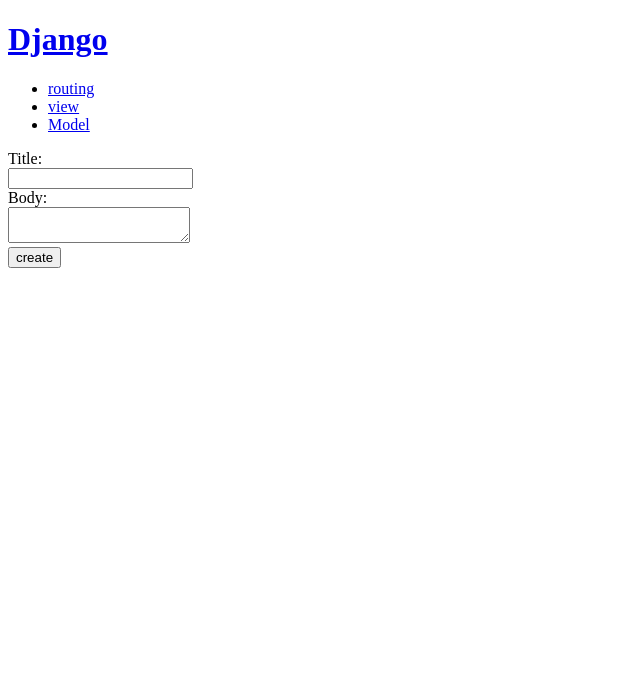
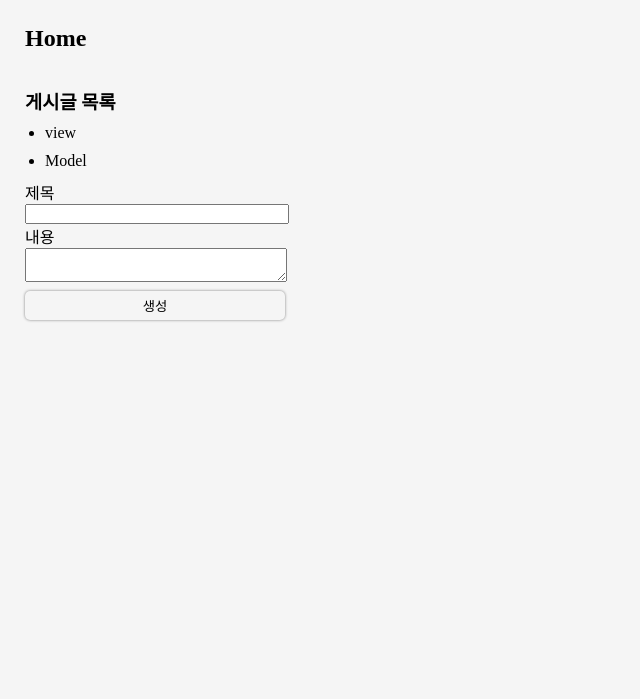
Before and after one commit to wlstmd/CRUD-django, a Django app: page /create/ in a window 1280 px wide; the page is wider, and only the part inside the window is pictured. Shown: the top 699 px of that part, without its empty margins (0-640 px from the left). Run offline with Django 5.2, Linux system fonts and the light colour scheme; some web fonts are replaced.

Commit message:
feat: styles

```diff
--- /dev/null
+++ b/myapp/static/myapp/styles.css
@@ -0,0 +1,83 @@
+@font-face {
+  font-family: 'YEONGJUPunggiGinsengTTF';
+  src: url('https://cdn.jsdelivr.net/gh/projectnoonnu/noonfonts_2310@1.0/YEONGJUPunggiGinsengTTF.woff2') format('woff2');
+  font-weight: normal;
+  font-style: normal;
+}
+
+* {
+  font-family: 'YEONGJUPunggiGinsengTTF';
+  margin: 0;
+  padding: 0;
+}
+
+a {
+  all: unset;
+}
+
+a:hover {
+  cursor: pointer;
+}
+
+body {
+  margin: 0;
+  padding: 0;
+}
+
+header {
+  width: 100%;
+  max-width: 1400px;
+  max-height: 650px;
+  height: 50rem;
+  padding: 25px;
+  background-color: whitesmoke;
+}
+
+header h3 {
+  margin-top: 35px;
+}
+
+header li {
+  margin: 10px 20px;
+}
+
+header li:hover {
+  text-decoration: underline;
+  color: grey;
+}
+
+.description {
+  margin: 30px 0px;
+}
+
+.sub {
+  list-style: none;
+  width: 85px;
+  padding: 5px;
+  text-align: center;
+  background-color: whitesmoke;
+  border-radius: 5px;
+  border: none;
+  box-shadow: 0px 0px 3px grey;
+  margin: 10px 0px;
+}
+
+.sub:hover {
+  cursor: pointer;
+}
+
+.create:hover {
+  cursor: pointer;
+}
+
+.post input,
+textarea {
+  width: 260px;
+  max-height: 140px;
+  max-width: 260px;
+}
+
+.des {
+  font-size: 1.2rem;
+  padding: 5px 0px;
+}
--- a/myapp/templates/myapp/base.html
+++ b/myapp/templates/myapp/base.html
@@ -1,32 +1,35 @@
+{% load static %}
 <!DOCTYPE html>
 <html lang="en">
 <head>
   <meta charset="UTF-8">
   <meta name="viewport" content="width=device-width, initial-scale=1.0">
-  <title>Document</title>
+  <link rel="stylesheet" type="text/css" href="{% static 'myapp/styles.css' %}">
+  <title>Django</title>
 </head>
 <body>
-  <h1><a href="/">Django</a></h1>
+  <header>
+    <h2><a href="/">Home</a></h2>
+    <h3>게시글 목록</h3>
     <ul>
       {% for topic in topics %}
       <li><a href="/read/{{ topic.id }}">{{ topic.title }}</a></li>
       {% endfor %}
     </ul>
     {% block content %}{% endblock %}
-  <ul>
-    {% if current_page != 'create' and current_page != 'read' %}
-    <li><a href="create">create</a></li>
+      {% if current_page == 'home' %}
+      <div class="sub"><a href="create">생성</a></div>
       {% endif %}
       {% if current_topic_id %}
-    <li><a href="/update/{{ current_topic_id }}">update</a></li>
-    <li>
+      {% if current_topic_id and current_page != 'update' %}
+      <div class="sub"><a href="/update/{{ current_topic_id }}">업뎃</a></div>
+      {% endif %}
         <form action="/delete/{{ current_topic_id }}/" method="post">
           {% csrf_token %}
           <input type="hidden" name="id" value="{{ current_topic_id }}">
-        <input type="submit" value="delete">
+          <input class="sub" style="margin-top: 0px; width: 95px; font-size: 1rem;" type="submit" value="삭제">
         </form>
-    </li>
       {% endif %}
-  </ul>
+  </header>
 </body>
 </html>
--- a/myapp/templates/myapp/create.html
+++ b/myapp/templates/myapp/create.html
@@ -1,11 +1,13 @@
 {% extends 'myapp/base.html' %}
 {% block content %}
+<div class="post">
   <form method="post">
     {% csrf_token %}
-    <label for="title">Title:</label><br>
+    <label for="title">제목</label><br>
     <input type="text" id="title" name="title"><br>
-    <label for="body">Body:</label><br>
+    <label for="body">내용</label><br>
     <textarea id="body" name="body"></textarea><br>
-    <input type="submit" value="create">
+    <input class="sub" style="margin-top: 5px;" type="submit" value="생성">
   </form>
+</div>
 {% endblock %}
--- a/myapp/templates/myapp/index.html
+++ b/myapp/templates/myapp/index.html
@@ -1,5 +1,7 @@
 {% extends 'myapp/base.html' %}
 {% block content %}
+<div class="description">
   <h2>Welcome</h2>
-  Hello, Django
+  <p>Hello, Django</p>
+</div>
 {% endblock %}
--- a/myapp/templates/myapp/read.html
+++ b/myapp/templates/myapp/read.html
@@ -1,5 +1,9 @@
 {% extends 'myapp/base.html' %}
 {% block content %}
-  <h2>{{ topic.title }}</h2>
+<div class="description">
+  <div class="des">제목</div>
+  <h>{{ topic.title }}</h>
+  <div class="des">내용</div>
   <p>{{ topic.body }}</p>
+</div>
 {% endblock %}
--- a/myapp/views.py
+++ b/myapp/views.py
@@ -9,7 +9,7 @@ topics = [
 ]
 
 def index(request):
-    return render(request, 'myapp/index.html', {'topics': topics})
+    return render(request, 'myapp/index.html', {'topics': topics, 'current_page': 'home'})
 
 def read(request, id):
     topic = next((topic for topic in topics if topic['id'] == int(id)), None)
@@ -34,12 +34,12 @@ def create(request):
 
 @csrf_exempt
 def update(request, id):
-  topic = next((topic for topic in topics if topic['id'] == int(id)), None)
-  if request.method == 'POST' and topic:
-    topic['title'] = request.POST['title']
-    topic['body'] = request.POST['body']
-    return redirect(f'/read/{id}')
-  return render(request, 'myapp/update.html', {'topic': topic, 'topics': topics, 'current_topic_id': id})
+    topic = next((topic for topic in topics if topic['id'] == int(id)), None)
+    if request.method == 'POST' and topic:
+        topic['title'] = request.POST['title']
+        topic['body'] = request.POST['body']
+        return redirect(f'/read/{id}')
+    return render(request, 'myapp/update.html', {'topic': topic, 'topics': topics, 'current_topic_id': id, 'current_page': 'update'})
 
 @csrf_exempt
 def delete(request, id):
--- a/myproject/settings.py
+++ b/myproject/settings.py
@@ -116,7 +116,11 @@ USE_TZ = True
 # Static files (CSS, JavaScript, Images)
 # https://docs.djangoproject.com/en/5.0/howto/static-files/
 
-STATIC_URL = 'static/'
+STATIC_URL = '/static/'
+
+STATICFILES_DIRS = [
+    BASE_DIR / 'myapp/static',
+]
 
 # Default primary key field type
 # https://docs.djangoproject.com/en/5.0/ref/settings/#default-auto-field
```
Also changed, not shown: myapp/templates/myapp/update.html (+5 -3 lines). Lines whose indentation alone changed are shown as unchanged.
